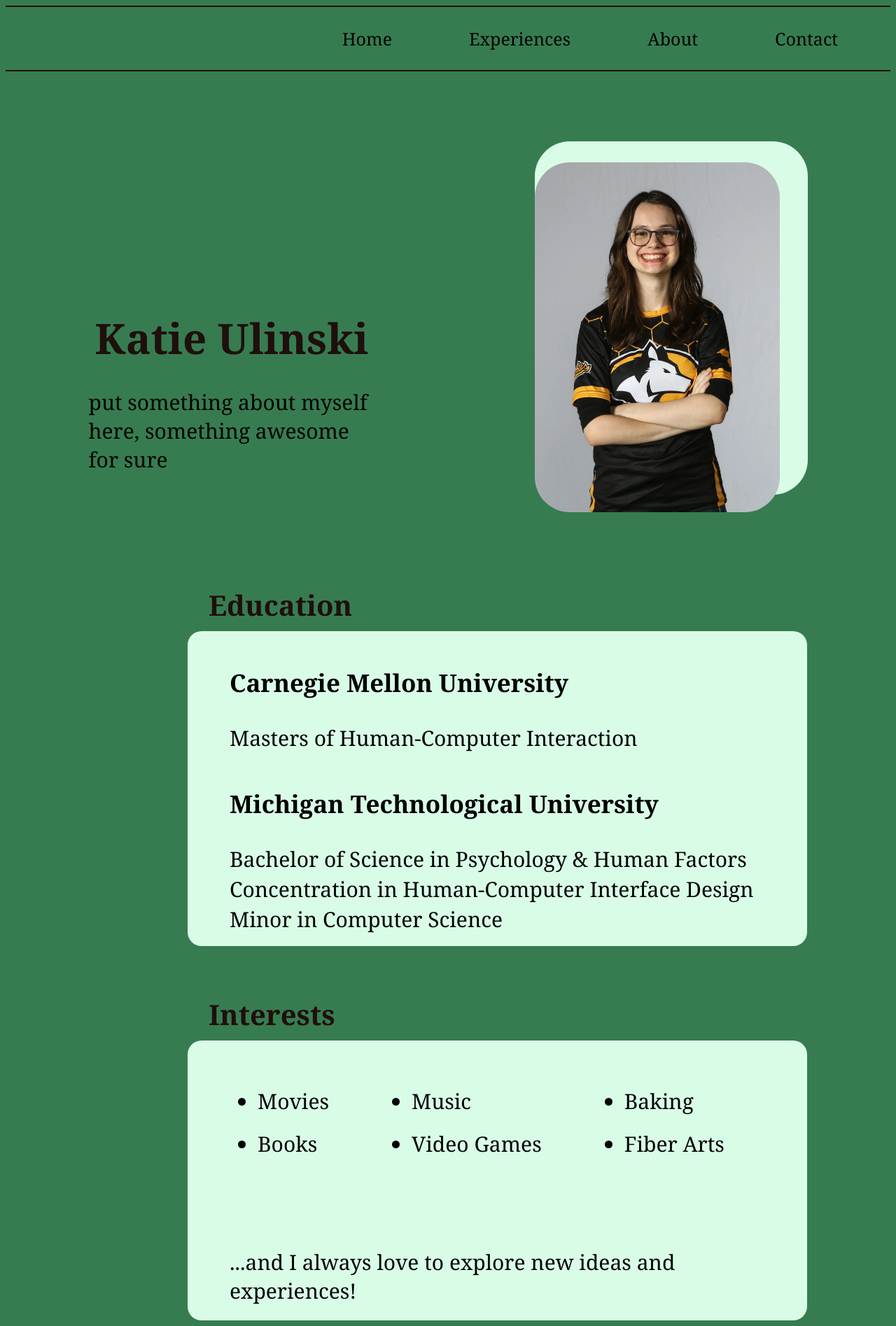
After one commit to Katie-U/Portfolio, a Flask app: page /about in a window 1280 px wide. The commit adds this page. Shown: the whole page at 70% size. Run offline with Flask 3, Linux system fonts and the light colour scheme.

Commit message:
added contact and about page, started experiences page

```diff
--- a/app.py
+++ b/app.py
@@ -162,6 +162,20 @@
     )
 
 
+@app.get("/about")
+def about():
+    return render_template("about.html")
+
+
+@app.get("/contact")
+def contact():
+    return render_template("contact.html")
+
+@app.get("/experiences")
+def experiences():
+    return render_template("experiences.html")
+
+
 @app.get("/projects/<slug>")
 def project(slug: str):
     selected = PROJECTS_BY_SLUG.get(slug)
--- /dev/null
+++ b/static/css/about.css
@@ -0,0 +1,118 @@
+#firstImg{
+    height : 500px;
+    border-radius : 50px;
+    width : 350px;
+    object-fit : cover;
+    object-position : center;
+}
+
+body {
+    background-color: #377C51;
+    font-family : "georgia";
+}
+
+div.aboveTheFold {
+    padding-top : 100px;
+    display : flex;
+    padding-bottom: 60px;
+    align-items : flex-end;
+    justify-content : space-around;
+    flex-direction : row-reverse;
+}
+
+#leftFold {
+    display : flex;
+    flex-direction : column;
+    align-items : flex-end;
+}
+
+#rightFold {
+    background-color : #D9FCE7;
+    padding-right : 40px;
+    padding-top : 30px;
+    border-radius : 50px;
+    height : 475px;
+}
+
+
+#nameAndTitle {
+    display : flex;
+    flex-direction : column;
+    align-items : flex-end;
+}
+
+h1 {
+    font-size : 60px;
+    margin-bottom : 0px;
+    color : #1F0F0D;
+}
+
+#subheading {
+    width : 400px;
+   font-size : 30px;
+}
+
+h2 {
+    margin-left : 290px;
+    font-size : 40px;
+    font-weight : bold;
+    margin-bottom : 10px;
+    color : #1F0F0D;
+}
+
+div.background {
+    margin-top : 70px;
+}
+
+div.educationBox {
+    display : flex;
+    flex-direction : column;
+    justify-content : flex-start;
+    background-color : #D9FCE7;
+    border-radius : 20px;
+    height : 450px;
+    width : 70%;
+    margin-left : 260px;
+}
+
+#interstsBox {
+    height : 400px;
+}
+
+div.educationText {
+    padding-left : 60px;
+}
+
+h3 {
+    padding-top : 15px;
+    font-size : 35px;
+    padding-bottom : 0px;
+}
+
+p.description {
+    font-size : 30px;
+    margin-top: 2px;
+    margin-bottom : 2px;
+}
+
+ul {
+    padding-top : 50px;
+    display : flex;
+    flex-direction : column;
+    flex-wrap : wrap;
+    height : 180px;
+}
+
+li{
+    font-size : 30px;
+    padding-bottom : 20px;
+}
+
+li ::marker {
+    color : #1F0F0D;
+}
+
+#extra {
+    font-size : 30px;
+    padding-top : 20px;
+}
--- /dev/null
+++ b/static/css/experiences.css
@@ -0,0 +1,6 @@
+h1 {
+    width : 70%;
+    padding-left : 200px;
+    padding-top : 50px;
+    font-size : 55px;
+}
--- a/static/css/home-page.css
+++ b/static/css/home-page.css
@@ -1,6 +1,9 @@
 #firstImg{
     height : 500px;
     border-radius : 50px;
+    width : 350px;
+    object-fit : cover;
+    object-position : center;
 }
 
 body {
@@ -9,11 +12,10 @@
 }
 
 div.aboveTheFold {
-    padding-top : 60px;
+    padding-top : 100px;
     display : flex;
     padding-bottom: 60px;
-    align-items : center;
-    justify-content : space-evenly;
+    justify-content : space-around;
     flex-direction : row-reverse;
     align-items : flex-end;
 }
@@ -25,7 +27,7 @@
 }
 
 #rightFold {
-    background-color : #F5F5F5;
+    background-color : #D9FCE7;
     padding-right : 40px;
     padding-top : 30px;
     border-radius : 50px;
@@ -44,37 +46,46 @@
     align-items : center;
 }
 
+/*img.linkPhoto {
+    padding : 10px;
+}*/
+
 #linkedinLogo {
     height : 60px;
     width : 60px;
-     background-color : #F5F5F5;
-    padding-right : 10px;
-    padding-top : 10px;
-    border-radius : 10px;
 }
 
 #githubLogo {
     height : 40px;
     width : 40px;
+}
 
+/*#linkBackground {
+    background-color : #D9FCE7;
+    border-radius : 10px;
+    padding-right : 10px;
+    padding-top : 10px;
+    height : 40px;
+    width : 40px;
 }
+*/
 
 h1 {
     font-size : 60px;
     margin-bottom : 0px;
+    color : #1F0F0D;
 }
 
 nav {
     display : flex;
     flex-direction : row;
-    justify-content: space-evenly;
+    justify-content: flex-end;
     height : 90px;
     padding-right : 20px;
-    padding-left : 10px;
     font-size : 20px;
-    align-items : flex-end;
-    font-weight : bold;
-    width : 1000px;
+    align-items : center;
+    border-top : 2px solid #1F0F0D;
+    border-bottom : 2px solid #1F0F0D;
 }
 
 
--- /dev/null
+++ b/templates/about.html
@@ -0,0 +1,64 @@
+{% extends "base.html" %}
+
+{% block title %}about{% endblock %}
+
+{% block styles %}
+        <link rel="stylesheet" type="text/css" href="{{ url_for('static', filename='css/about.css') }}"/>
+{% endblock %}
+
+{% block content %}
+
+
+  <div class ="aboveTheFold">
+            <div id = "rightFold">
+                <!-- The largest element above the fold, so it is the metric Google
+                     measures for LCP: never lazy-load it, and hint it as urgent. -->
+                <img id ="firstImg" src = "{{ url_for('static', filename='images-webp/esports-photo.webp') }}" fetchpriority = "high" decoding = "async" alt = "Portrait of {{ owner_name }}">
+            </div>
+            <div id = "leftFold">
+                <div id = "nameAndTitle">
+                    <h1>
+                        Katie Ulinski
+                    </h1>
+
+                        <p id = "subheading">put something about myself here, something awesome for sure</p>
+
+                </div>
+            </div>
+    </div>
+
+    <div class = "background">
+        <h2>Education</h2>
+        <div class = "educationBox">
+            <div class = "educationText">
+                <h3>Carnegie Mellon University</h3>
+                <p class = "description">Masters of Human-Computer Interaction</p>
+
+                <h3>Michigan Technological University</h3>
+                <p class = "description">Bachelor of Science in Psychology & Human Factors</p>
+                <p class = "description">Concentration in Human-Computer Interface Design</p>
+                <p class = "description">Minor in Computer Science</p>
+            </div>
+
+        </div>
+    </div>
+
+    <div class = "background">
+        <h2>Interests</h2>
+        <div class = "educationBox" id ="interstsBox">
+            <div class = "educationText">
+             <ul>
+                <li>Movies</li>
+                <li>Books</li>
+                <li>Music</li>
+                <li>Video Games</li>
+                <li>Baking</li>
+                <li>Fiber Arts</li>
+             </ul>
+              <p id = "extra">...and I always love to explore new ideas and experiences!</p>
+            </div>
+
+        </div>
+    </div>
+
+{%endblock content %}
--- a/templates/base.html
+++ b/templates/base.html
@@ -34,11 +34,14 @@
                 <a class = "navLink" href = "{{ url_for('index') }}">
                     <p>Home</p>
                 </a>
-                <a class = "navLink" href = "{{ url_for('index') }}#undergradDiv">
-                    <p>Undergraduate</p>
+                <a class = "navLink" href = "{{ url_for('experiences') }}">
+                    <p>Experiences</p>
                 </a>
-                <a class = "navLink" href = "{{ url_for('index') }}#gradDiv">
-                    <p>Graduate</p>
+                <a class = "navLink" href = "{{ url_for('about') }}">
+                    <p>About</p>
+                </a>
+                <a class = "navLink" href = "{{ url_for('contact') }}">
+                    <p>Contact</p>
                 </a>
                 <!--
                 <a class = "navLink" href = "{{ url_for('index') }}#aboutMeDiv">
```
Also changed, not shown: other parts of static/css/home-page.css (+25 -1 lines), static/css/contact.css (added, +99 -0 lines), templates/contact.html (added, +29 -0 lines), templates/experiences.html (added, +17 -0 lines), templates/index.html (+15 -0 lines), static/images-webp/github-logo.webp.
